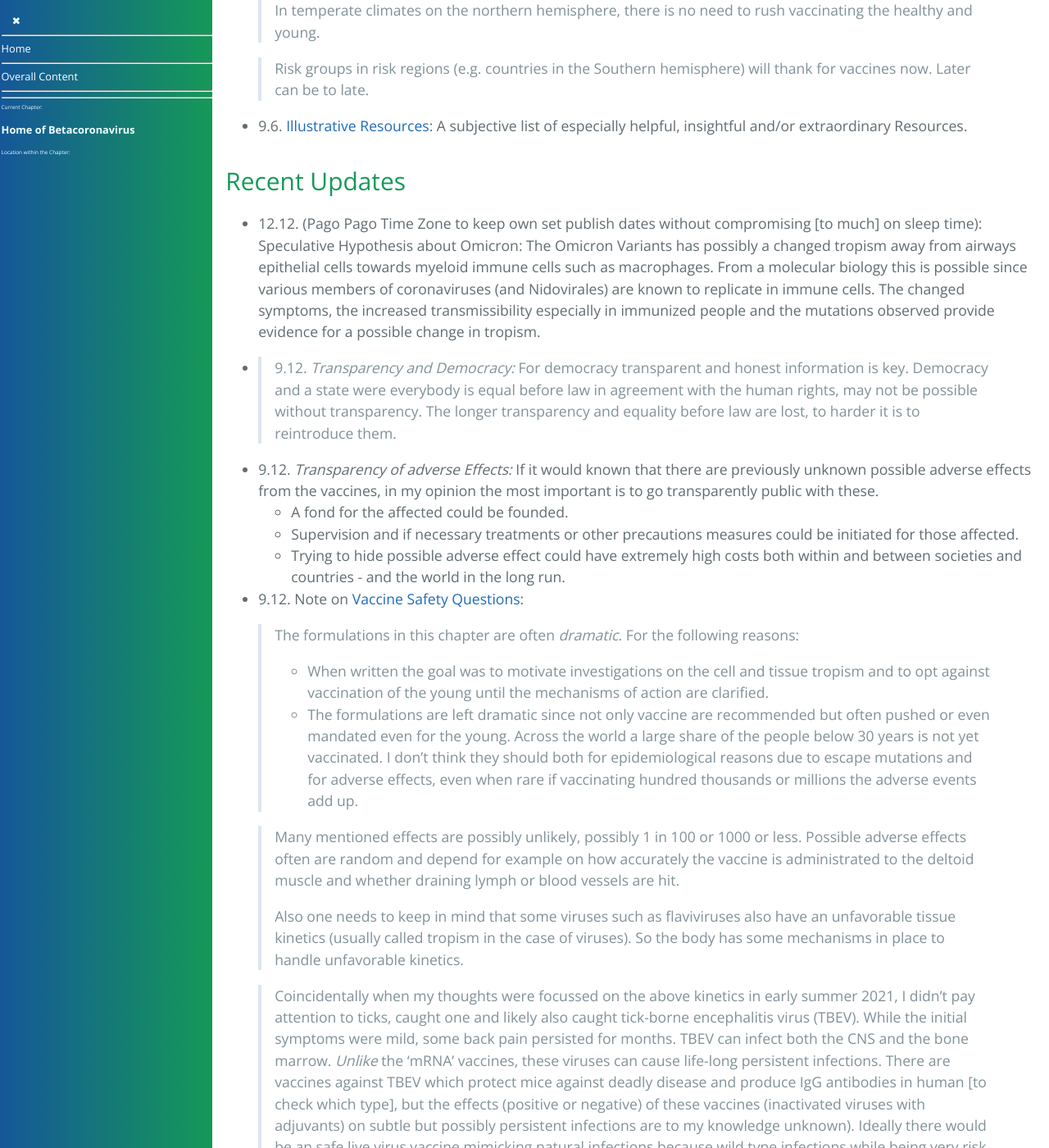
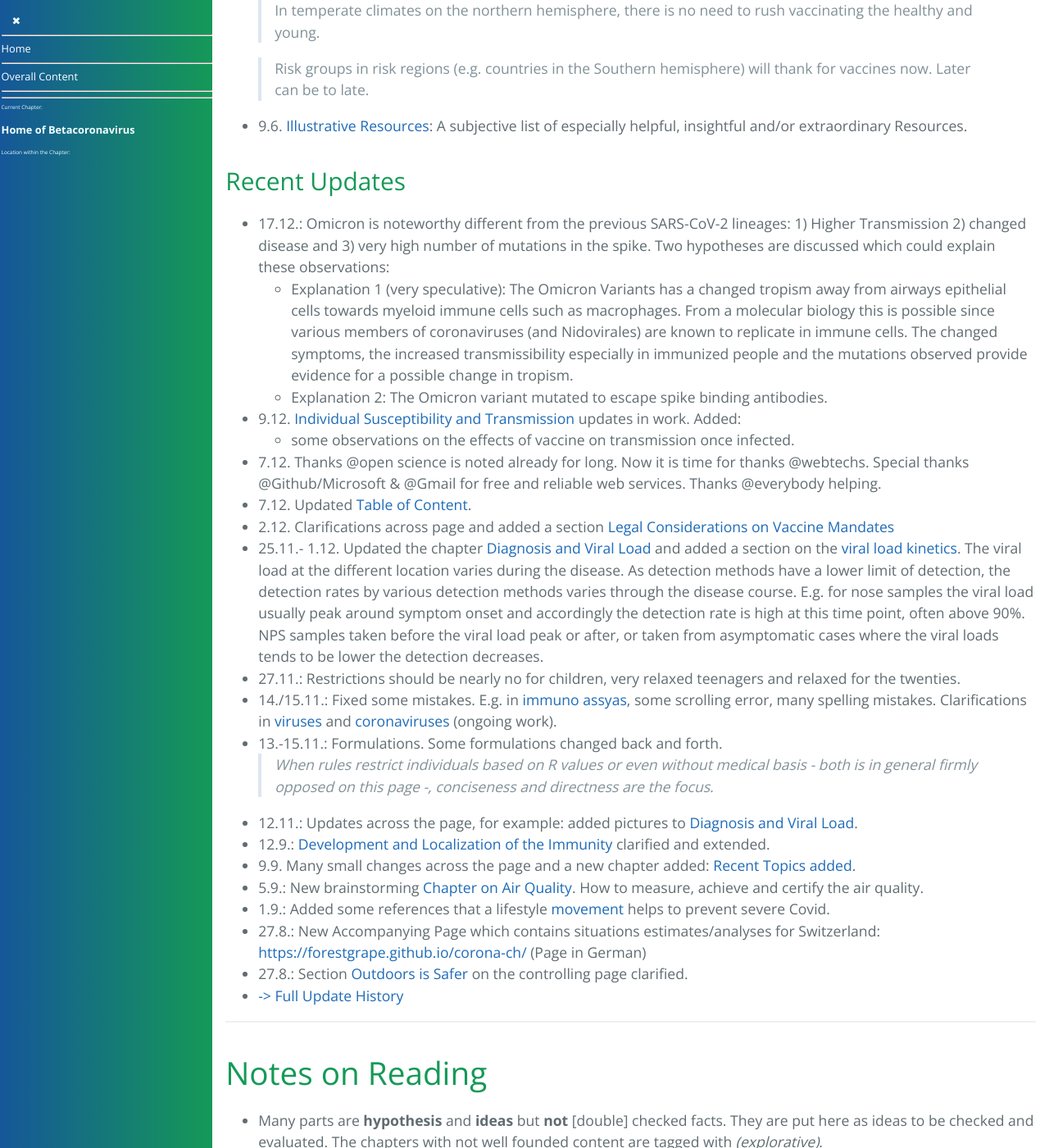
Before and after one commit to forestgrape/coronavirus, a Jekyll site: the page built from index.md, in a window 1280 px wide and 1400 px high, scrolled down 2493 px. Shown: the whole window at 82% size. Built offline with Jekyll 4.4.1, drawn with Linux system fonts in a browser that asks for light colours; our own code applies the rules of GitHub Pages for plain Markdown files; some of the changed text lies outside the part shown.

Commit message:
Omicron announcement and move vacc safety commeents to vacc safety page

```diff
--- a/index.md
+++ b/index.md
@@ -75,27 +75,9 @@ There is also a rather subjective page in German with some comments on the Coron
 
 <!-- 5.12.21: As RNA vaccines turned out they don't tame SARS-CoV-2, from a coronavirus perspective alone one should stop mass vaccination.-->
 
-- 12.12. (Pago Pago Time Zone to keep own set publish dates without compromising [to much] on sleep time): Speculative Hypothesis about Omicron: The Omicron Variants has possibly a changed tropism away from  airways epithelial cells towards myeloid immune cells such as macrophages. From a molecular biology this is possible since various members of coronaviruses (and Nidovirales) are known to replicate in immune cells. The changed symptoms, the increased transmissibility especially in immunized people and the mutations observed provide evidence for a possible change in tropism.
-
-- > 9.12. *Transparency and Democracy:* For democracy transparent and honest information is key.  Democracy and a state were everybody is equal before law in agreement with the human rights, may not be possible without transparency. The longer transparency and equality before law are lost, to harder it is to reintroduce them.
-
-
-- 9.12. *Transparency of adverse Effects:* If it  would known that there are previously unknown possible adverse effects from the vaccines, in my opinion the most important is to go transparently public with these.
-  * A fond for the affected could be founded.
-  * Supervision and if necessary treatments or other precautions measures could be initiated for those affected.
-  * Trying to hide possible adverse effect could have extremely high costs both within and between societies and countries - and the world in the long run.
-
-
-- 9.12. Note on [Vaccine Safety Questions](10_vaccines/vaccine_safety.md):
-  > The formulations in this chapter are often *dramatic*. For the following reasons:
-  > * When written the goal was to motivate investigations on the cell and tissue tropism and to opt against vaccination of the young until the mechanisms of action are clarified.
-  > * The formulations are left dramatic since not only vaccine are recommended but often pushed or even mandated even for the young. Across the world a large share of the people below 30 years is not yet vaccinated. I don't think they should both for epidemiological reasons due to escape mutations and for adverse effects, even when rare if vaccinating hundred thousands or millions the adverse events add up.
-
-  > Many mentioned effects are possibly unlikely, possibly 1 in 100 or 1000 or less. Possible adverse effects often are random and depend for example on how accurately the vaccine is administrated to the deltoid muscle and whether draining lymph or blood vessels are hit.
-  >
-  > Also one needs to keep in mind that some viruses such as flaviviruses also have an unfavorable tissue kinetics (usually called tropism in the case of viruses). So the body has some mechanisms in place to handle unfavorable kinetics.
-
-  > Coincidentally when my thoughts were focussed on the above kinetics in early summer 2021, I didn't pay attention to ticks, caught one and likely also caught tick-borne encephalitis virus (TBEV). While the initial symptoms were mild, some back pain persisted for months. TBEV can infect both the CNS and the bone marrow. *Unlike* the 'mRNA' vaccines, these viruses can cause life-long persistent infections. There are vaccines against TBEV which protect mice against deadly disease and produce IgG antibodies in human [to check which type], but the effects (positive or negative) of these vaccines (inactivated viruses with adjuvants) on subtle but possibly persistent infections are to my knowledge unknown). Ideally there would be an safe live virus vaccine mimicking natural infections because wild type infections while being very risk, induce a good immunity: Natural TBEV infections induce a long-lasting and very reliable protection against reinfection, which is useful if one loves to move through nature.
+- 17.12.: Omicron is noteworthy different from the previous SARS-CoV-2 lineages: 1) Higher Transmission 2) changed disease and 3) very high number of mutations in the spike. Two hypotheses are discussed which could explain these observations:
+  - Explanation 1 (very speculative): The Omicron Variants has a changed tropism away from  airways epithelial cells towards myeloid immune cells such as macrophages. From a molecular biology this is possible since various members of coronaviruses (and Nidovirales) are known to replicate in immune cells. The changed symptoms, the increased transmissibility especially in immunized people and the mutations observed provide evidence for a possible change in tropism.
+  - Explanation 2: The Omicron variant mutated to escape spike binding antibodies.
 
 - 9.12. [Individual Susceptibility and Transmission](5_epidemiological/individual_susceptibility_and_transmission.md) updates in work. Added:
   - some observations on the effects of vaccine on transmission once infected.
```
Also changed, not shown: 10_vaccines/vaccine_safety.md (+17 -0 lines).
